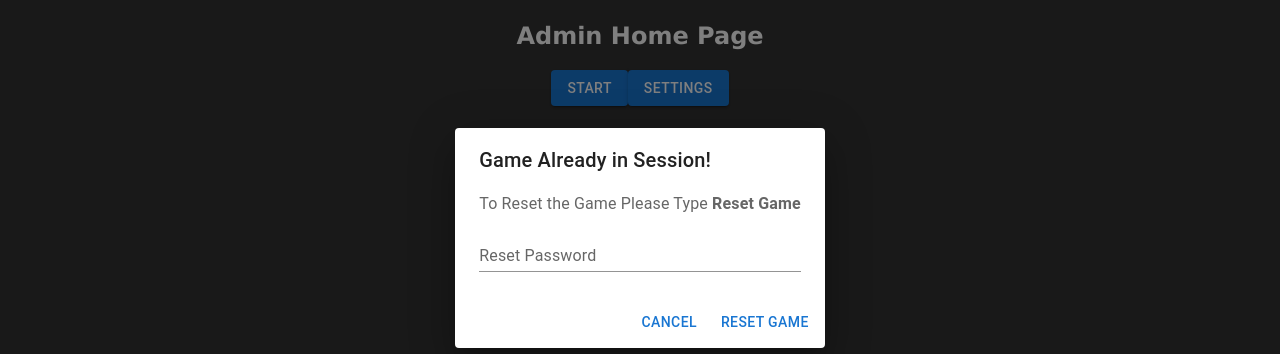
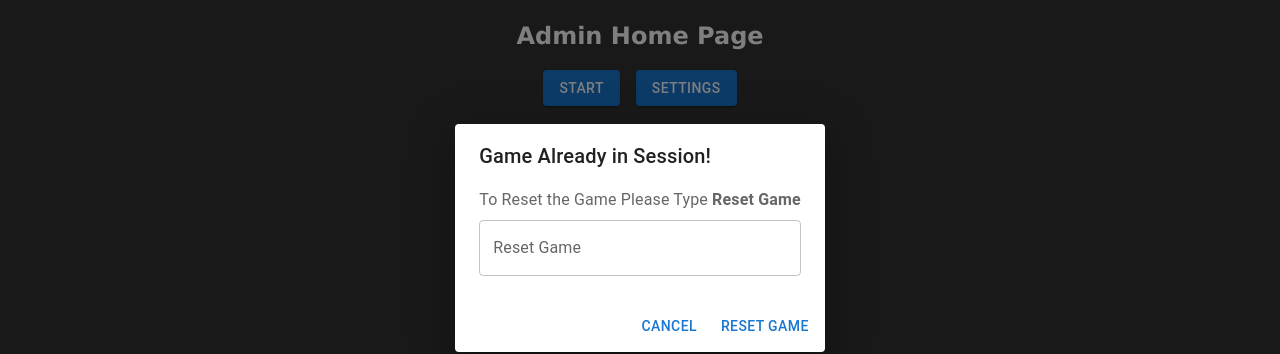
Before and after one commit to ParmarManpreet/uturn-game, a React (Create React App) app: page / in a window 1280 px wide. Both pictures are taken after a click on the button "START". Shown: the part 162-516 px from the top of the page. Built offline with nearby package versions, Linux system fonts and the light colour scheme; no server answers; the database is empty.

Commit message:
Changing Dialog Styling

```diff
--- a/src/components/dialogs/GameResetDialog.tsx
+++ b/src/components/dialogs/GameResetDialog.tsx
@@ -38,11 +38,10 @@ export const GameResetDialog = (props: GameResetDialogProps) => {
           <TextField
             autoFocus
             margin="dense"
-            id="name"
-            label="Reset Password"
+            label="Reset Game"
             type="text"
             fullWidth
-            variant="standard"
+            variant="outlined"
             onChange={(e) => handleTextInput(e)}
             value={resetText}
           />
--- a/src/pages/Admin.tsx
+++ b/src/pages/Admin.tsx
@@ -41,7 +41,7 @@ export const Admin = () => {
             <section className="home">
                 <h1>Admin Home Page</h1>
                     <div>
-                        <Button variant="contained" onClick={handleGameResetDialogOpen}>Start</Button>
+                        <Button sx={{marginRight:2}} variant="contained" onClick={handleGameResetDialogOpen}>Start</Button>
                         <Button variant="contained" onClick={handleSettingsClick}>Settings</Button>
                     </div>
                     <GameResetDialog open={isGameResetDialogShowing}
```
